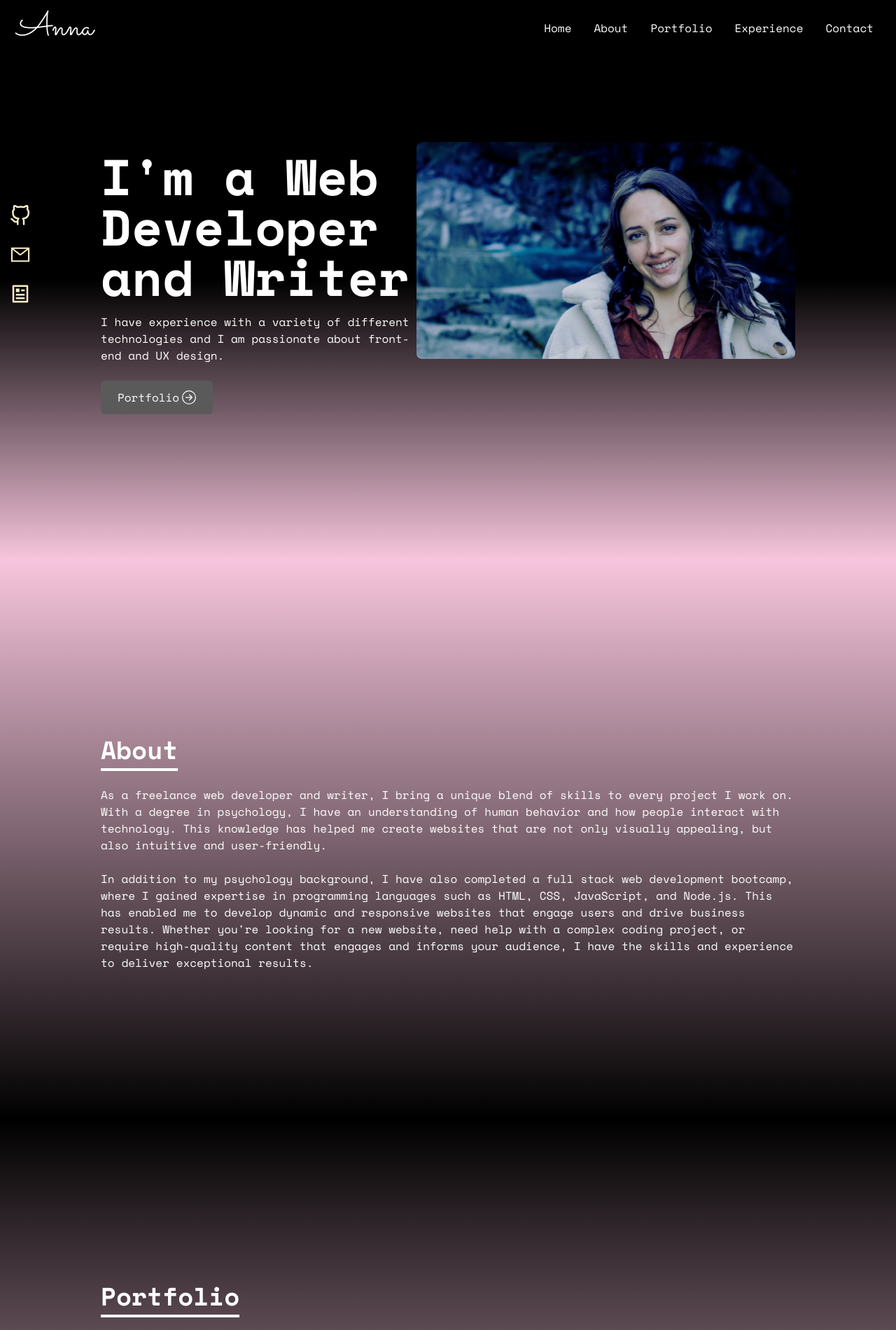
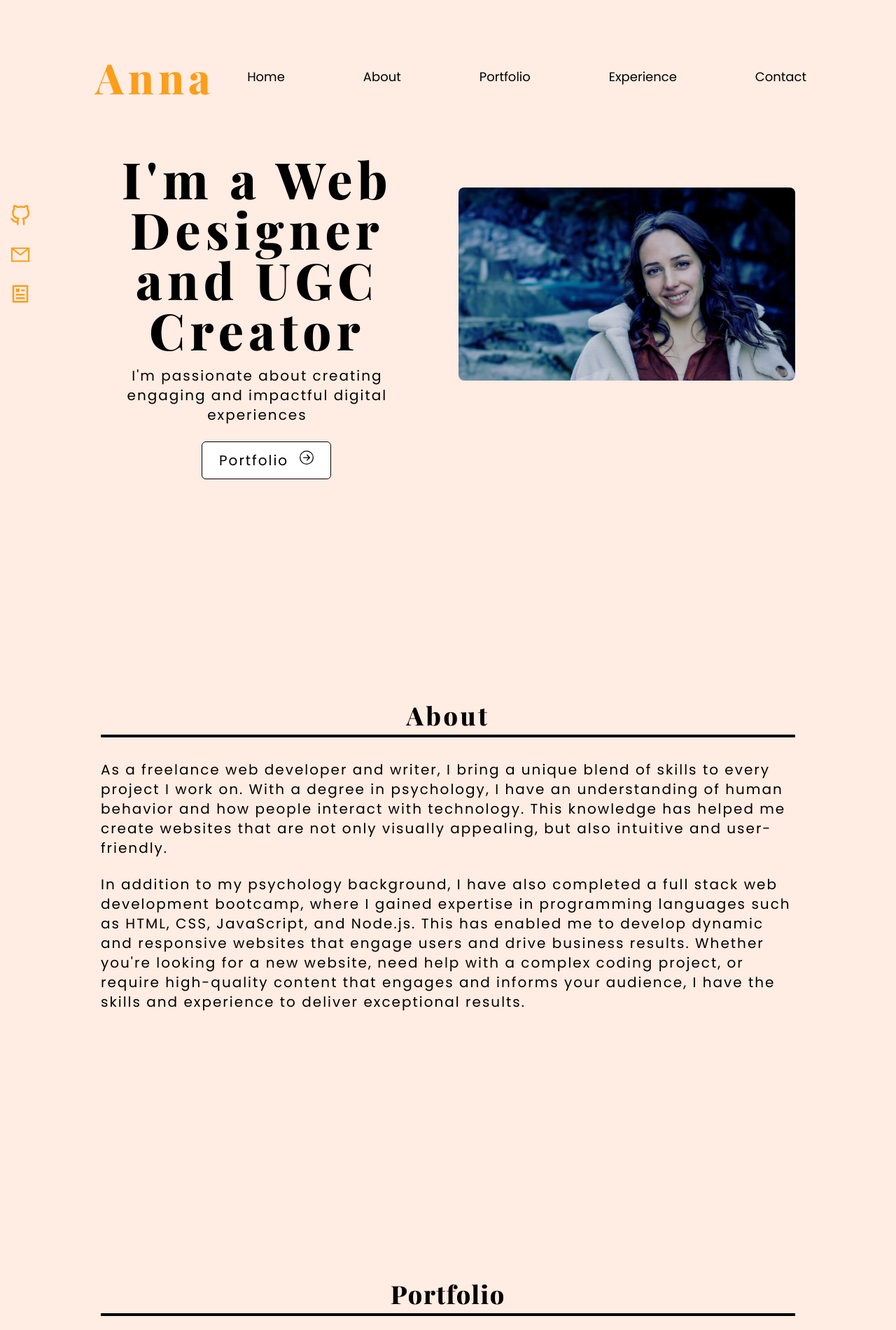
Before and after one commit to annap98/Portfolio, a React (Create React App) app: page / in a window 1280 px wide. Shown: the top 1901 px of the page at 70% size. Built offline with nearby package versions, Linux system fonts and the light colour scheme.

Commit message:
change styling

```diff
--- a/src/Components/About.jsx
+++ b/src/Components/About.jsx
@@ -5,23 +5,23 @@ const About = () => {
 	return (
 		<div
 			name="about"
-			className="w-full h-screen bg-gradient-to-b from-pink to-black text-white font-signature pt-10"
+			className="w-full h-screen bg-background text-white font-signature pt-10"
 		>
 			<div className="max-w-screen-lg p-4 mx-auto flex flex-col justify-center w-full h-full">
 				<div className="pb-8">
-					<p className="text-4xl font-bold inline border-b-4 border-gray-500">
+					<p className="text-4xl font-bold border-b-4 border-gray-500 font-nav_bar text-black tracking-widest text-center p-2">
 						About
 					</p>
 				</div>
 
-				<p className="text-l">
+				<p className="text-xl font-sig_three text-black tracking-widest">
 
 					As a freelance web developer and writer, I bring a unique blend of skills to every project I work on. With a degree in psychology, I have an understanding of human behavior and how people interact with technology. This knowledge has helped me create websites that are not only visually appealing, but also intuitive and user-friendly.
 				</p>
 
 				<br />
 
-				<p className="text-l">
+				<p className="text-xl font-sig_three text-black tracking-widest">
 					In addition to my psychology background, I have also completed a full stack web development bootcamp, where I gained expertise in programming languages such as HTML, CSS, JavaScript, and Node.js. This has enabled me to develop dynamic and responsive websites that engage users and drive business results.
 
 					Whether you're looking for a new website, need help with a complex coding project, or require high-quality content that engages and informs your audience, I have the skills and experience to deliver exceptional results.
--- a/src/Components/Home.jsx
+++ b/src/Components/Home.jsx
@@ -8,37 +8,37 @@ const Home = () => {
       return (
             <div
                   name="home"
-                  className="h-screen w-full bg-gradient-to-b from-black via-black to-pink font-signature"
+                  className="h-screen w-full bg-background"
             >
                   <div className="max-w-screen-lg mx-auto flex flex-col items-center justify-center h-full px-4 md:flex-row">
                         <div className="flex flex-col justify-center h-full">
-                              <h2 className="text-4xl sm:text-7xl font-bold text-white mt-4">
-                                    I'm a Web Developer and Writer
+                              <h2 className="text-6xl sm:text-7xl font-nav_bar text-black mt-28 tracking-widest content-center text-center">
+                                    I'm a Web Designer and UGC Creator
                               </h2>
-                              <p className="text-white py-4 max-w-md">
-                                    I have experience with a variety of different technologies and I am passionate about front-end and UX design.
+                              <p className="text-black py-4 max-w-md font-sig_three text-center tracking-widest text-xl">
+                                    I'm passionate about creating engaging and impactful digital experiences
                               </p>
 
-                              <div>
+                              <div className="items-center">
                                     <Link
                                           to="portfolio"
                                           smooth
                                           duration={500}
-                                          className="group text-white w-fit px-6 py-3 my-2 flex items-center rounded-md bg-darkGrey cursor-pointer"
+                                          className="group text-black w-fit px-6 py-3 my-2 flex rounded-md bg-white cursor-pointer font-sig_three border border-black ml-36 tracking-widest text-xl"
                                     >
                                           Portfolio
                                           <span className="group-hover:rotate-90 duration-300">
-                                                <BsArrowRightCircle size={20} className="ml-1" />
+                                                <BsArrowRightCircle size={20} className="ml-4" />
                                           </span>
                                     </Link>
                               </div>
                         </div>
 
-                        <div>
+                        <div className="mt-24 ml-16">
                               <img
                                     src={profilepictwo}
                                     alt="my profile"
-                                    className="rounded-1xl md:w-full object-cover translate-y-[-42px] h-200 w-200 rounded-lg z-0"
+                                    className=" translate-y-[-42px] .w-1/2 rounded-lg z-0 content-end"
                               />
                         </div>
                   </div>
--- a/src/Components/NavBar.jsx
+++ b/src/Components/NavBar.jsx
@@ -35,9 +35,9 @@ const NavBar = () => {
       return (
 
 
-            <div className="flex justify-between items-center w-full h-20 px-4 bg-black fixed z-10">
+            <div className="flex justify-between items-center w-full h-34 px-4 bg-background fixed z-10">
                   <div>
-                        <h1 className="text-5xl text-white ml-2 font-signtwo">Anna</h1>
+                        <h1 className="text-6xl w-94  pl-28 pt-20 h-92 top-38 text-sig_color ml-2 font-nav_bar tracking-widest">Anna</h1>
                   </div>
 
                   {/* Render the navigation links on desktop */}
@@ -45,7 +45,7 @@ const NavBar = () => {
                         {links.map(({ id, link }) => (
                               <li
                                     key={id}
-                                    className="px-4 cursor-pointer capitalize font-medium text-white hover:scale-105 duration-200 font-signature"
+                                    className="cursor-pointer text-lg capitalize font-medium text-black hover:scale-105 hover:underline underline-offset-4 duration-200 font-sig_three pt-20 pr-28 flex "
                               >
                                     <Link to={link} smooth duration={500}>
                                           {link}
@@ -57,14 +57,14 @@ const NavBar = () => {
                   {/* Render the hamburger button menu on mobile */}
                   <div
                         onClick={() => setNav(!nav)}
-                        className="cursor-pointer pr-4 z-10 text-white md:hidden"
+                        className="cursor-pointer pr-4 z-10 text-black md:hidden pt-20"
                   >
                         {nav ? <FaTimes size={30} /> : <FaBars size={30} />}
                   </div>
 
                   {/* Render the navigation links on mobile */}
                   {nav && (
-                        <ul className="flex flex-col justify-center items-center absolute top-0 left-0 w-full h-screen bg-gradient-to-b from-black to-pink text-white font-signature">
+                        <ul className="flex flex-col justify-center items-center absolute top-0 left-0 w-full h-screen bg-background  text-black font-sig_three tracking-widest">
                               {links.map(({ id, link }) => (
                                     <li
                                           key={id}
--- a/src/Components/Portfolio.jsx
+++ b/src/Components/Portfolio.jsx
@@ -28,14 +28,14 @@ const Portfolio = () => {
       return (
             <div
                   name="portfolio"
-                  className="bg-gradient-to-b from-black to-pink w-full text-white md:h-screen font-signature pt-16"
+                  className="bg-background text-black md:h-screen font-nav_bar tracking-widest pt-16"
             >
                   <div className="max-w-screen-lg p-4 mx-auto flex flex-col justify-center w-full h-full">
                         <div className="pb-8">
-                              <p className="text-4xl font-bold inline border-b-4 border-gray-500">
+                              <p className="text-4xl font-bold text-center border-b-4 border-gray-500 p-2">
                                     Portfolio
                               </p>
-                              <p className="py-6">Check out some of my work here</p>
+                              <p className="py-6 font-sig_three text-center text-xl">Check out some of my work here</p>
                         </div>
 
                         {/* Map through the web development examples object */}
@@ -54,7 +54,7 @@ const Portfolio = () => {
                                                 </button>
                               </a>*/}
                                           <a href={href} target="_blank" rel="noreferrer">
-                                                <button className="w-1/2 px-6 py-3 m-4 duration-200 hover:scale-105">
+                                                <button className="w-1/2 px-6 py-3 m-4 duration-200 hover:scale-105 font-sig_three tracking-widest">
                                                       Code
                                                 </button>
                                           </a>
@@ -73,7 +73,7 @@ const Portfolio = () => {
                                           />
                                           <div className="flex items-center justify-center">
                                                 <a href={href} target="_blank" rel="noreferrer">
-                                                      <button className="w-1/2 px-6 py-3 m-4 duration-200 hover:scale-105 type=button">
+                                                      <button className="w-1/2 px-6 py-3 m-4 duration-200 hover:scale-105 type=button font-sig_three tracking-widest">
                                                             View
                                                       </button>
                                                 </a>
--- a/src/Components/SocialLinks.jsx
+++ b/src/Components/SocialLinks.jsx
@@ -75,7 +75,7 @@ const SocialLinks = () => {
                               >
                                     <a
                                           href={href}
-                                          className="flex justify-between items-center w-full text-yellow font-signature"
+                                          className="flex justify-between items-center w-full text-sig_color font-signature"
                                           download={download}
                                           target="_blank"
                                           rel="noreferrer"
--- a/src/index.css
+++ b/src/index.css
@@ -1,5 +1,7 @@
 @import url('https://fonts.googleapis.com/css2?family=Space+Mono:ital,wght@0,400;0,700;1,400;1,700&display=swap');
 @import url('https://fonts.googleapis.com/css2?family=Sacramento&family=Space+Grotesk:wght@300;400;500;600;700&display=swap');
+@import url('https://fonts.googleapis.com/css2?family=Poppins&display=swap');
+@import url('https://fonts.googleapis.com/css2?family=Playfair+Display:wght@800&display=swap');
 
 @import 'tailwindcss/base';
 @import 'tailwindcss/components';
@@ -10,5 +12,7 @@
     font-family: 'Space Mono', monospace;
     font-family: 'Sacramento', groteskspace;
     overflow-x: hidden;
+    font-family: 'Poppins', sans-serif;
+    font-family: 'Playfair Display', serif;
   }
 }
--- a/tailwind.config.js
+++ b/tailwind.config.js
@@ -12,12 +12,16 @@ module.exports = {
       'black': "#000000",
       'white': "#ffffff",
       'grey': "#d3d3d3",
-      'darkGrey': "#5a5a5a"
+      'darkGrey': "#5a5a5a",
+      'background': "#FFECE2",
+      'sig_color': "#FC9E1C"
     },
     extend: {},
     fontFamily: {
       signature: ["Space Mono"],
-      sig_two: ["Sacramento"]
+      sig_two: ["Sacramento"],
+      sig_three: ["Poppins"],
+      nav_bar: ["Playfair Display"]
     },
   },
   plugins:[],
```
Also changed, not shown: src/Components/Contact.jsx (+7 -7 lines), src/Components/Experience.jsx (+4 -4 lines), 2 other files (tests, documents, lock files or other folders).
